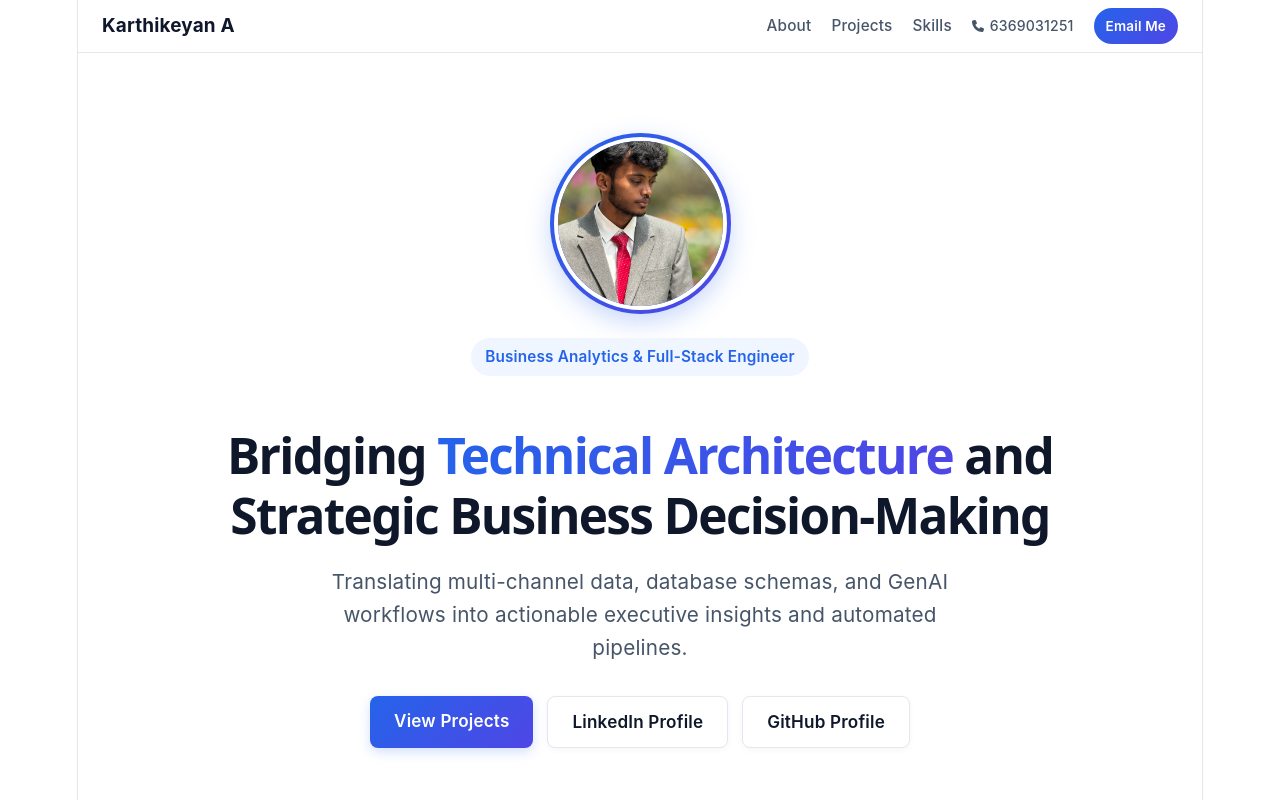
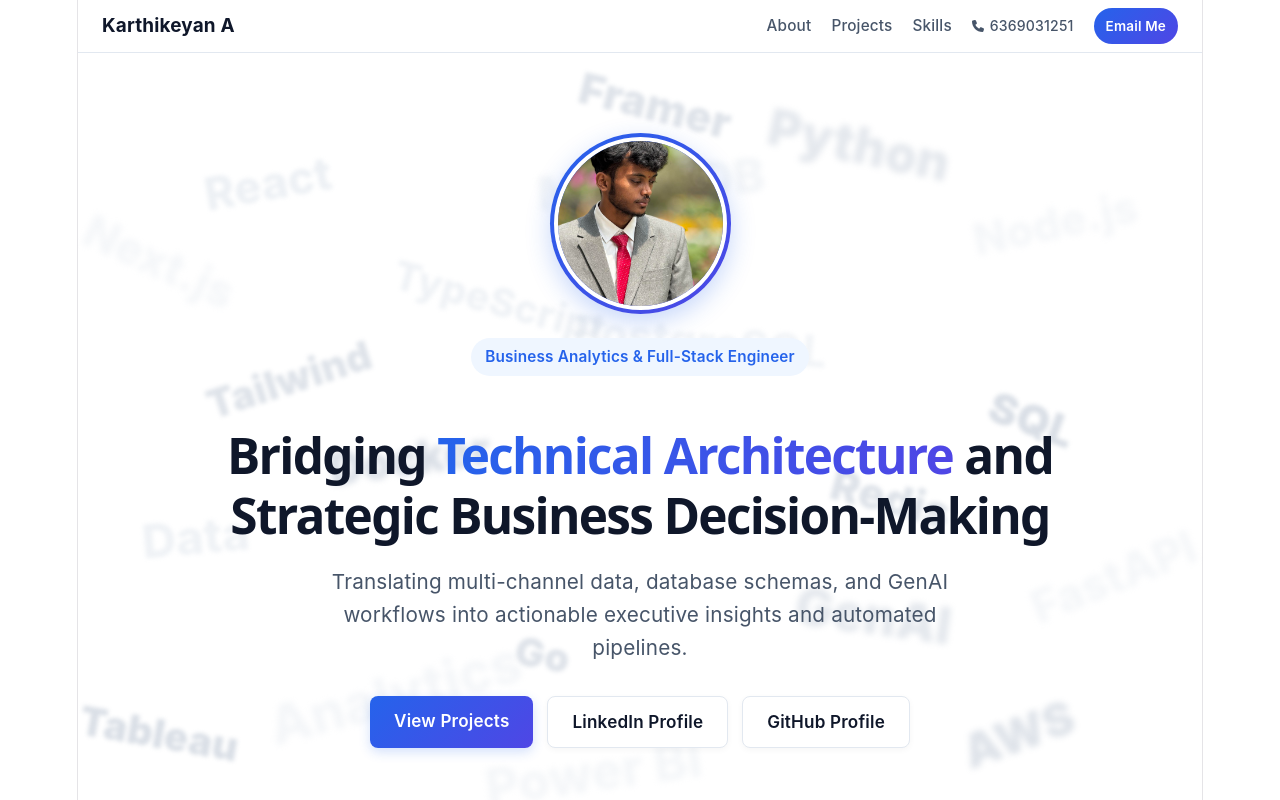
Before and after one commit to KarthiArun-droid/Portfolio, a React app: page / in a window 1280 px wide. Shown: the top 800 px of the page. Built offline with nearby package versions, Linux system fonts and the light colour scheme; the HTML template or start-up script is replaced by a standard one.

Commit message:
Update portfolio with UI refinements and BA section

```diff
--- a/Portfolio.jsx
+++ b/Portfolio.jsx
@@ -161,7 +161,32 @@ export default function Portfolio() {
 
             {/* Hero Section */}
             <header style={styles.hero}>
-                <div style={{ display: 'flex', justifyContent: 'center' }}>
+                {/* Background Tech Text */}
+                <div style={{ position: 'absolute', top: 0, left: '-20%', right: '-20%', bottom: 0, overflow: 'hidden', pointerEvents: 'none', zIndex: 0 }}>
+                    <div style={{ position: 'absolute', top: '15%', left: '15%', filter: 'blur(2px)', color: '#CBD5E1', fontSize: '2.5rem', fontWeight: '800', transform: 'rotate(-10deg)', opacity: 0.35 }}>React</div>
+                    <div style={{ position: 'absolute', top: '10%', right: '25%', filter: 'blur(3px)', color: '#94A3B8', fontSize: '2.8rem', fontWeight: '900', transform: 'rotate(12deg)', opacity: 0.25 }}>Python</div>
+                    <div style={{ position: 'absolute', top: '60%', left: '10%', filter: 'blur(2px)', color: '#CBD5E1', fontSize: '2.6rem', fontWeight: '800', transform: 'rotate(-5deg)', opacity: 0.3 }}>Data</div>
+                    <div style={{ position: 'absolute', top: '45%', right: '15%', filter: 'blur(2px)', color: '#94A3B8', fontSize: '2.4rem', fontWeight: '900', transform: 'rotate(20deg)', opacity: 0.35 }}>SQL</div>
+                    <div style={{ position: 'absolute', top: '80%', left: '20%', filter: 'blur(3px)', color: '#CBD5E1', fontSize: '3rem', fontWeight: '800', transform: 'rotate(-15deg)', opacity: 0.2 }}>Analytics</div>
+                    <div style={{ position: 'absolute', top: '70%', right: '25%', filter: 'blur(3px)', color: '#94A3B8', fontSize: '2.8rem', fontWeight: '900', transform: 'rotate(8deg)', opacity: 0.25 }}>GenAI</div>
+                    <div style={{ position: 'absolute', top: '30%', left: '30%', filter: 'blur(2px)', color: '#CBD5E1', fontSize: '2.2rem', fontWeight: '800', transform: 'rotate(15deg)', opacity: 0.3 }}>TypeScript</div>
+                    <div style={{ position: 'absolute', top: '50%', left: '25%', filter: 'blur(3px)', color: '#94A3B8', fontSize: '2.5rem', fontWeight: '900', transform: 'rotate(-8deg)', opacity: 0.35 }}>Docker</div>
+                    <div style={{ position: 'absolute', top: '20%', right: '10%', filter: 'blur(3px)', color: '#CBD5E1', fontSize: '2.4rem', fontWeight: '800', transform: 'rotate(-12deg)', opacity: 0.2 }}>Node.js</div>
+                    <div style={{ position: 'absolute', top: '85%', right: '15%', filter: 'blur(3px)', color: '#94A3B8', fontSize: '2.6rem', fontWeight: '900', transform: 'rotate(-20deg)', opacity: 0.3 }}>AWS</div>
+                    <div style={{ position: 'absolute', top: '35%', right: '35%', filter: 'blur(2px)', color: '#CBD5E1', fontSize: '2.4rem', fontWeight: '800', transform: 'rotate(5deg)', opacity: 0.25 }}>PostgreSQL</div>
+                    <div style={{ position: 'absolute', top: '75%', left: '40%', filter: 'blur(2px)', color: '#94A3B8', fontSize: '2.2rem', fontWeight: '900', transform: 'rotate(10deg)', opacity: 0.3 }}>Go</div>
+
+                    <div style={{ position: 'absolute', top: '25%', left: '5%', filter: 'blur(3px)', color: '#CBD5E1', fontSize: '2.5rem', fontWeight: '800', transform: 'rotate(25deg)', opacity: 0.2 }}>Next.js</div>
+                    <div style={{ position: 'absolute', top: '40%', left: '15%', filter: 'blur(2px)', color: '#94A3B8', fontSize: '2.2rem', fontWeight: '900', transform: 'rotate(-18deg)', opacity: 0.3 }}>Tailwind</div>
+                    <div style={{ position: 'absolute', top: '15%', right: '40%', filter: 'blur(3px)', color: '#CBD5E1', fontSize: '2.6rem', fontWeight: '800', transform: 'rotate(-5deg)', opacity: 0.25 }}>MongoDB</div>
+                    <div style={{ position: 'absolute', top: '55%', right: '25%', filter: 'blur(2px)', color: '#94A3B8', fontSize: '2.4rem', fontWeight: '900', transform: 'rotate(15deg)', opacity: 0.3 }}>Redis</div>
+                    <div style={{ position: 'absolute', top: '65%', right: '5%', filter: 'blur(3px)', color: '#CBD5E1', fontSize: '2.5rem', fontWeight: '800', transform: 'rotate(-22deg)', opacity: 0.2 }}>FastAPI</div>
+                    <div style={{ position: 'absolute', top: '85%', left: '5%', filter: 'blur(2px)', color: '#94A3B8', fontSize: '2.2rem', fontWeight: '900', transform: 'rotate(10deg)', opacity: 0.35 }}>Tableau</div>
+                    <div style={{ position: 'absolute', top: '90%', right: '45%', filter: 'blur(3px)', color: '#CBD5E1', fontSize: '2.8rem', fontWeight: '800', transform: 'rotate(-8deg)', opacity: 0.2 }}>Power BI</div>
+                    <div style={{ position: 'absolute', top: '5%', left: '45%', filter: 'blur(2px)', color: '#94A3B8', fontSize: '2.4rem', fontWeight: '900', transform: 'rotate(14deg)', opacity: 0.3 }}>Framer</div>
+                </div>
+
+                <div style={{ display: 'flex', justifyContent: 'center', position: 'relative', zIndex: 1 }}>
                     <div style={styles.avatarWrapper}>
                         <img
                             src={profileConfig.avatarUrl}
@@ -170,15 +195,15 @@ export default function Portfolio() {
                         />
                     </div>
                 </div>
-                <div style={styles.badge}>{profileConfig.title}</div>
-                <h1 style={styles.heroTitle}>
+                <div style={{...styles.badge, position: 'relative', zIndex: 1}}>{profileConfig.title}</div>
+                <h1 style={{...styles.heroTitle, position: 'relative', zIndex: 1}}>
                     Bridging <span style={styles.highlightText}>Technical Architecture</span> and <br />
                     Strategic Business Decision-Making
                 </h1>
-                <p style={styles.heroSubtitle}>
+                <p style={{...styles.heroSubtitle, position: 'relative', zIndex: 1}}>
                     Translating multi-channel data, database schemas, and GenAI workflows into actionable executive insights and automated pipelines.
                 </p>
-                <div style={styles.heroCta}>
+                <div style={{...styles.heroCta, position: 'relative', zIndex: 1}}>
                     <a href="#projects" style={styles.btnPrimary} className="btn-hover">View Projects</a>
                     <a href={profileConfig.linkedin} target="_blank" rel="noreferrer" style={styles.btnSecondary} className="btn-hover">LinkedIn Profile</a>
                     <a href={profileConfig.github} target="_blank" rel="noreferrer" style={styles.btnSecondary} className="btn-hover">GitHub Profile</a>
@@ -344,7 +369,7 @@ const styles = {
     navLink: { color: '#475569', textDecoration: 'none', fontSize: '0.85rem', fontWeight: '500' },
     phoneLink: { color: '#475569', textDecoration: 'none', fontSize: '0.78rem', fontWeight: '500', display: 'flex', alignItems: 'center', gap: '4px' },
     contactBtn: { color: '#ffffff', background: 'linear-gradient(135deg, #2563EB, #4F46E5)', textDecoration: 'none', fontSize: '0.75rem', fontWeight: '600', padding: '5px 12px', borderRadius: '50px' },
-    hero: { maxWidth: '850px', margin: '0 auto', textAlign: 'center', padding: '80px 20px 90px' },
+    hero: { position: 'relative', maxWidth: '850px', margin: '0 auto', textAlign: 'center', padding: '80px 20px 90px' },
     avatarWrapper: {
         display: 'inline-flex',
         justifyContent: 'center',
```
